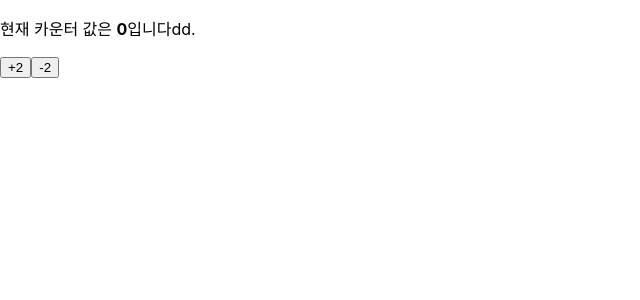
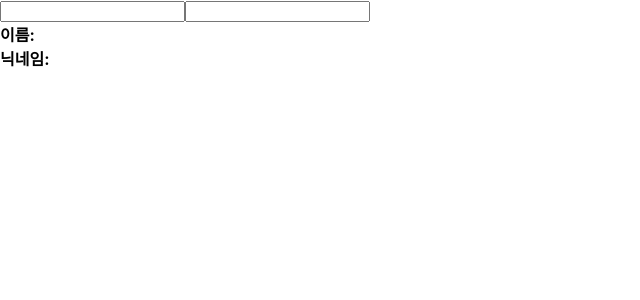
Before and after one commit to dongwonnn/learning-react, a React (Create React App) app in the folder hooks-tutorial/: page / in a window 1280 px wide. Shown: the top 300 px of the page, without its empty margins (0-640 px from the left). Built offline with nearby package versions, Linux system fonts and the light colour scheme.

Commit message:
8.1.1 useState(2)

```diff
--- a/hooks-tutorial/src/App.js
+++ b/hooks-tutorial/src/App.js
@@ -1,8 +1,8 @@
 import React from "react";
-import Counter from "./Counter";
+import Info from "./Info";
 
 const App = () => {
-  return <Counter />;
+  return <Info />;
 };
 
 export default App;
--- /dev/null
+++ b/hooks-tutorial/src/Info.js
@@ -0,0 +1,35 @@
+import React, { useState } from "react";
+
+const Info = () => {
+  const [name, setName] = useState("");
+  const [nickname, setNickname] = useState("");
+
+  const onChangeName = (e) => {
+    setName(e.target.value);
+  };
+
+  const onChangeNickname = (e) => {
+    setNickname(e.target.value);
+  };
+
+  return (
+    <div>
+      <div>
+        <input value={name} onChange={onChangeName} />
+        <input value={nickname} onChange={onChangeNickname} />
+      </div>
+      <div>
+        <div>
+          <b>이름:</b>
+          {name}
+        </div>
+        <div>
+          <b>닉네임:</b>
+          {nickname}
+        </div>
+      </div>
+    </div>
+  );
+};
+
+export default Info;
```
Also changed, not shown: 1 other file (tests, documents, lock files or other folders).
